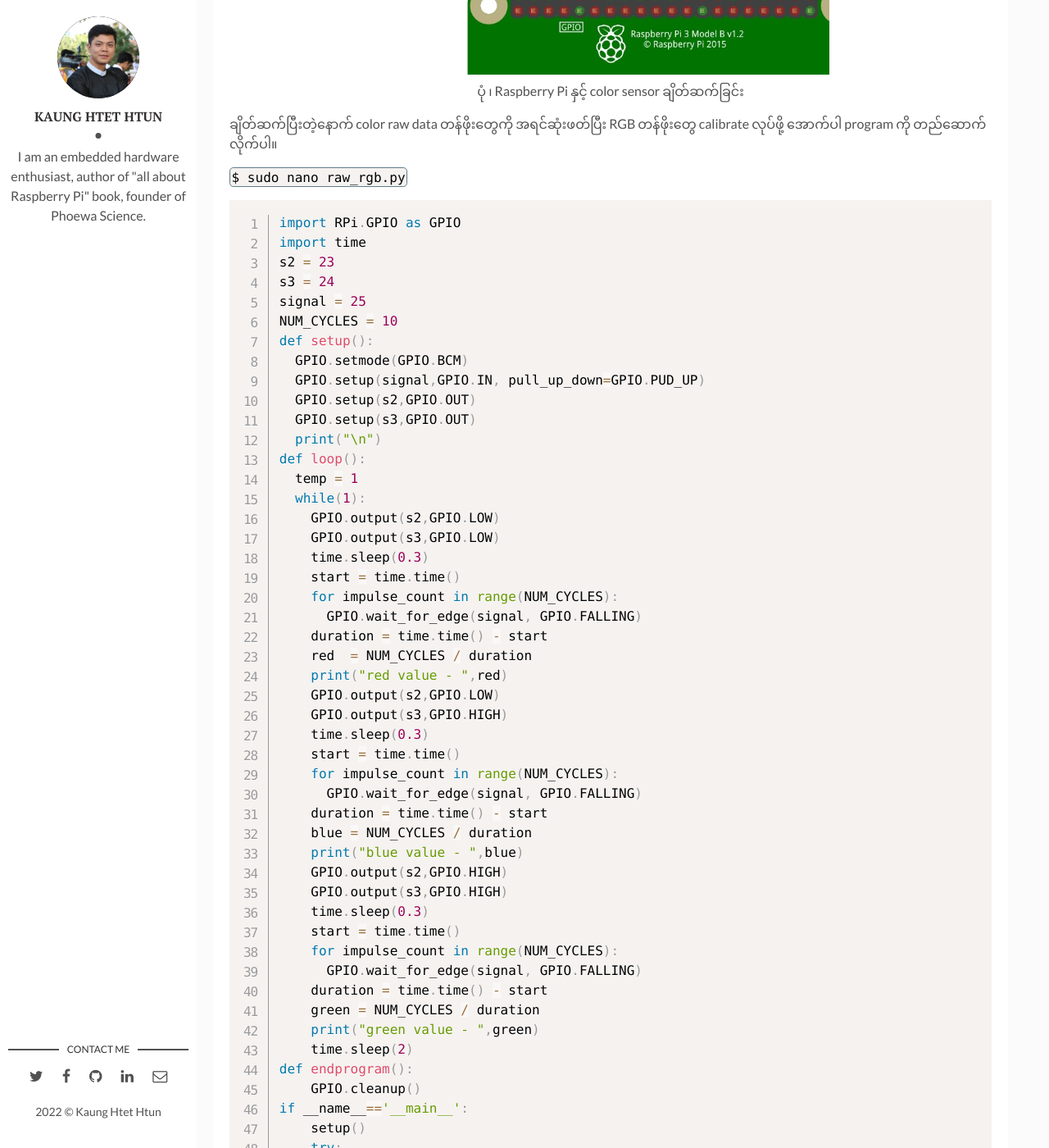
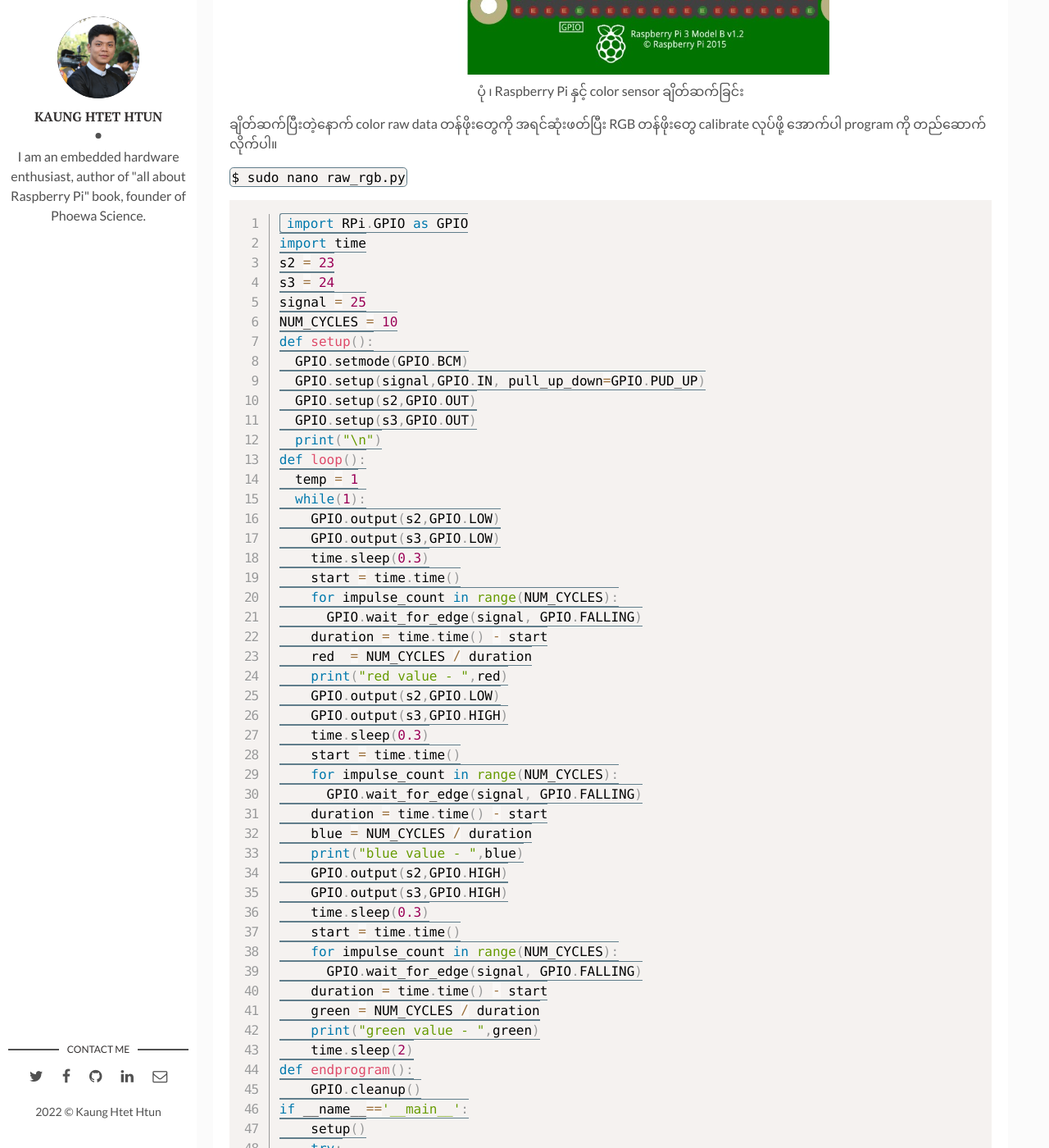
Before and after one commit to kogyikaunghtet/kogyikaunghtet.github.io, a Jekyll site: the page built from _posts/2021-1-31-rpi-color-sensor.markdown, in a window 1280 px wide and 1400 px high, scrolled down 2573 px. Shown: the whole window at 82% size. Built offline with Jekyll 4.4.1, drawn with Linux system fonts in a browser that asks for light colours; comment, search, counter and statistics services are not loaded.

Commit message:
Initial commit

```diff
--- a/_posts/2021-1-31-rpi-color-sensor.markdown
+++ b/_posts/2021-1-31-rpi-color-sensor.markdown
@@ -53,7 +53,7 @@
 
 `$ sudo nano raw_rgb.py`
 
-<pre><code class="language-python line-numbers">
+<pre><code class="language-python line-numbers highlighter-rouge">
 import RPi.GPIO as GPIO
 import time
 s2 = 23
@@ -119,7 +119,7 @@
 
 `$ sudo nano color_detector.py`
 
-<pre><code class="language-python line-numbers">
+<pre><code class="language-python line-numbers highlighter-rouge">
 import RPi.GPIO as GPIO
 import time
 s2 = 23
```
Also changed, not shown: assets/css/prism.css.
